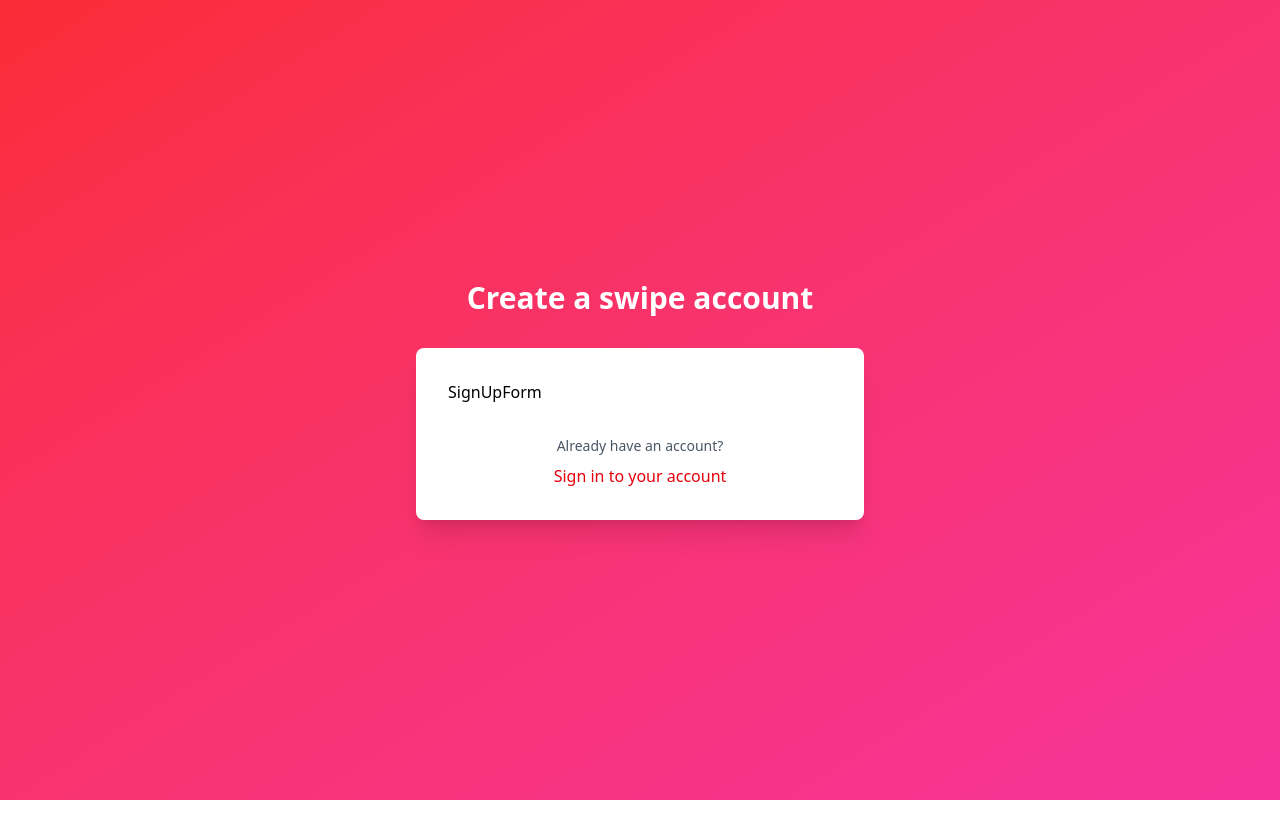
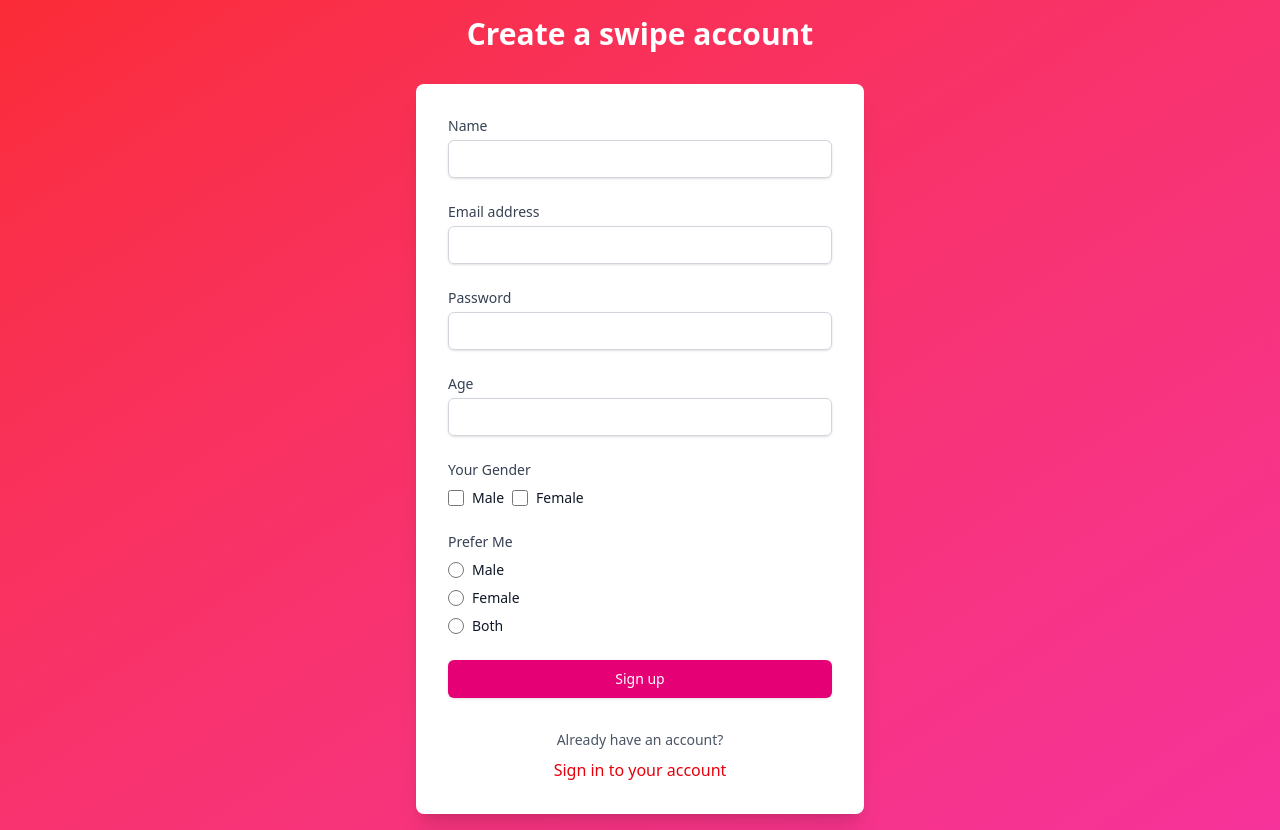
Before and after one commit to Shahir-47/Peer-to-Playlist, a React (Vite) app in the folder client/: page /auth in a window 1280 px wide. Both pictures are taken after typing "name@example.com", "Sample123" into the empty fields and a click on the button "Create a new account". Before the commit the page ends 800 px from the top, so only its background shows below. Built offline with nearby package versions, Linux system fonts and the light colour scheme.

Commit message:
feat: implement SignUpForm component with user input fields and submission handling

```diff
--- a/client/src/components/SignUpForm.jsx
+++ b/client/src/components/SignUpForm.jsx
@@ -1,5 +1,231 @@
+import { useState } from "react";
+
 const SignUpForm = () => {
-	return <div>SignUpForm</div>;
+	const [name, setName] = useState("");
+	const [email, setEmail] = useState("");
+	const [password, setPassword] = useState("");
+	const [gender, setGender] = useState("");
+	const [age, setAge] = useState("");
+	const [genderPreference, setGenderPreference] = useState("");
+
+	const loading = false; // This would typically be a state variable that tracks if the form is submitting
+
+	const signup = () => {
+		alert("Signup");
+	};
+
+	return (
+		<form
+			className="space-y-6"
+			onSubmit={(e) => {
+				e.preventDefault(); // Stops page reload so we can handle form submission with JavaScript
+				signup({ name, email, password, gender, age, genderPreference });
+			}}
+		>
+			{/* NAME */}
+			<div>
+				<label
+					htmlFor="name"
+					className="block text-sm font-medium text-gray-700"
+				>
+					Name
+				</label>
+				<div className="mt-1">
+					<input
+						id="name"
+						name="name"
+						type="text"
+						required
+						value={name}
+						onChange={(e) => setName(e.target.value)}
+						className="appearance-none block w-full px-3 py-2 border border-gray-300 rounded-md shadow-sm placeholder-gray-400 focus:outline-none focus:ring-pink-500 focus:border-pink-500 sm:text-sm"
+					/>
+				</div>
+			</div>
+
+			{/* EMAIL */}
+			<div>
+				<label
+					htmlFor="email"
+					className="block text-sm font-medium text-gray-700"
+				>
+					Email address
+				</label>
+				<div className="mt-1">
+					<input
+						id="email"
+						name="email"
+						type="email"
+						autoComplete="email"
+						required
+						value={email}
+						onChange={(e) => setEmail(e.target.value)}
+						className="appearance-none block w-full px-3 py-2 border border-gray-300 rounded-md shadow-sm placeholder-gray-400 focus:outline-none focus:ring-pink-500 focus:border-pink-500 sm:text-sm"
+					/>
+				</div>
+			</div>
+
+			{/* PASSWORD */}
+			<div>
+				<label
+					htmlFor="password"
+					className="block text-sm font-medium text-gray-700"
+				>
+					Password
+				</label>
+				<div className="mt-1">
+					<input
+						id="password"
+						name="password"
+						type="password"
+						autoComplete="new-password"
+						required
+						value={password}
+						onChange={(e) => setPassword(e.target.value)}
+						className="appearance-none block w-full px-3 py-2 border border-gray-300 rounded-md shadow-sm placeholder-gray-400 focus:outline-none focus:ring-pink-500 focus:border-pink-500 sm:text-sm"
+					/>
+				</div>
+			</div>
+
+			{/* AGE */}
+			<div>
+				<label
+					htmlFor="age"
+					className="block text-sm font-medium text-gray-700"
+				>
+					Age
+				</label>
+				<div className="mt-1">
+					<input
+						id="age"
+						name="age"
+						type="number"
+						required
+						value={age}
+						onChange={(e) => setAge(e.target.value)}
+						min="18"
+						max="120"
+						className="appearance-none block w-full px-3 py-2 border border-gray-300 rounded-md shadow-sm placeholder-gray-400 focus:outline-none focus:ring-pink-500 focus:border-pink-500 sm:text-sm"
+					/>
+				</div>
+			</div>
+
+			{/* GENDER */}
+			<div>
+				<label className="block text-sm font-medium text-gray-700">
+					Your Gender
+				</label>
+				<div className="mt-2 flex gap-2">
+					<div className="flex items-center">
+						<input
+							id="male"
+							name="gender"
+							type="checkbox"
+							checked={gender === "male"} // Checkbox is checked when the selected gender state is "male"
+							onChange={() => setGender("male")}
+							className="h-4 w-4 text-pink-600 focus:ring-pink-500 border-gray-300 rounded"
+						/>
+						<label htmlFor="male" className="ml-2 block text-sm text-gray-900">
+							Male
+						</label>
+					</div>
+					<div className="flex items-center">
+						<input
+							id="female"
+							name="gender"
+							type="checkbox"
+							checked={gender === "female"} // Checkbox is checked when the selected gender state is "female"
+							onChange={() => setGender("female")}
+							className="h-4 w-4 text-pink-600 focus:ring-pink-500 border-gray-300 rounded"
+						/>
+						<label
+							htmlFor="female"
+							className="ml-2 block text-sm text-gray-900"
+						>
+							Female
+						</label>
+					</div>
+				</div>
+			</div>
+
+			{/* GENDER PREFERENCE */}
+			<div>
+				<label className="block text-sm font-medium text-gray-700">
+					Prefer Me
+				</label>
+				<div className="mt-2 space-y-2">
+					<div className="flex items-center">
+						<input
+							id="prefer-male"
+							name="gender-preference"
+							type="radio"
+							value="male"
+							checked={genderPreference === "male"} // Radio button is selected when genderPreference state is "male"
+							onChange={(e) => setGenderPreference(e.target.value)}
+							className="h-4 w-4 text-pink-600 focus:ring-pink-500 border-gray-300"
+						/>
+						<label
+							htmlFor="prefer-male"
+							className="ml-2 block text-sm text-gray-900"
+						>
+							Male
+						</label>
+					</div>
+					<div className="flex items-center">
+						<input
+							id="prefer-female"
+							name="gender-preference"
+							type="radio"
+							value="female"
+							checked={genderPreference === "female"} // Radio button is selected when genderPreference state is "female"
+							onChange={(e) => setGenderPreference(e.target.value)}
+							className="h-4 w-4 text-pink-600 focus:ring-pink-500 border-gray-300"
+						/>
+						<label
+							htmlFor="prefer-female"
+							className="ml-2 block text-sm text-gray-900"
+						>
+							Female
+						</label>
+					</div>
+					<div className="flex items-center">
+						<input
+							id="prefer-both"
+							name="gender-preference"
+							type="radio"
+							value="both"
+							checked={genderPreference === "both"} // Radio button is selected when genderPreference state is "both"
+							onChange={(e) => setGenderPreference(e.target.value)}
+							className="h-4 w-4 text-pink-600 focus:ring-pink-500 border-gray-300"
+						/>
+						<label
+							htmlFor="prefer-both"
+							className="ml-2 block text-sm text-gray-900"
+						>
+							Both
+						</label>
+					</div>
+				</div>
+			</div>
+
+			{/* SIGN UP BUTTON */}
+			<div>
+				<button
+					type="submit"
+					className={`w-full flex justify-center py-2 px-4 border border-transparent rounded-md shadow-sm text-sm font-medium text-white ${
+						// if loading is true, show loading styles, else show normal styles
+						loading
+							? "bg-pink-400 cursor-not-allowed"
+							: "bg-pink-600 hover:bg-pink-700 focus:outline-none focus:ring-2 focus:ring-offset-2 focus:ring-pink-500"
+					}`}
+					disabled={loading} // disable the button if loading is true
+				>
+					{/* if loading is true, show "Signing up...", else show "Sign up" */}
+					{loading ? "Signing up..." : "Sign up"}
+				</button>
+			</div>
+		</form>
+	);
 };
 
 export default SignUpForm;
```
